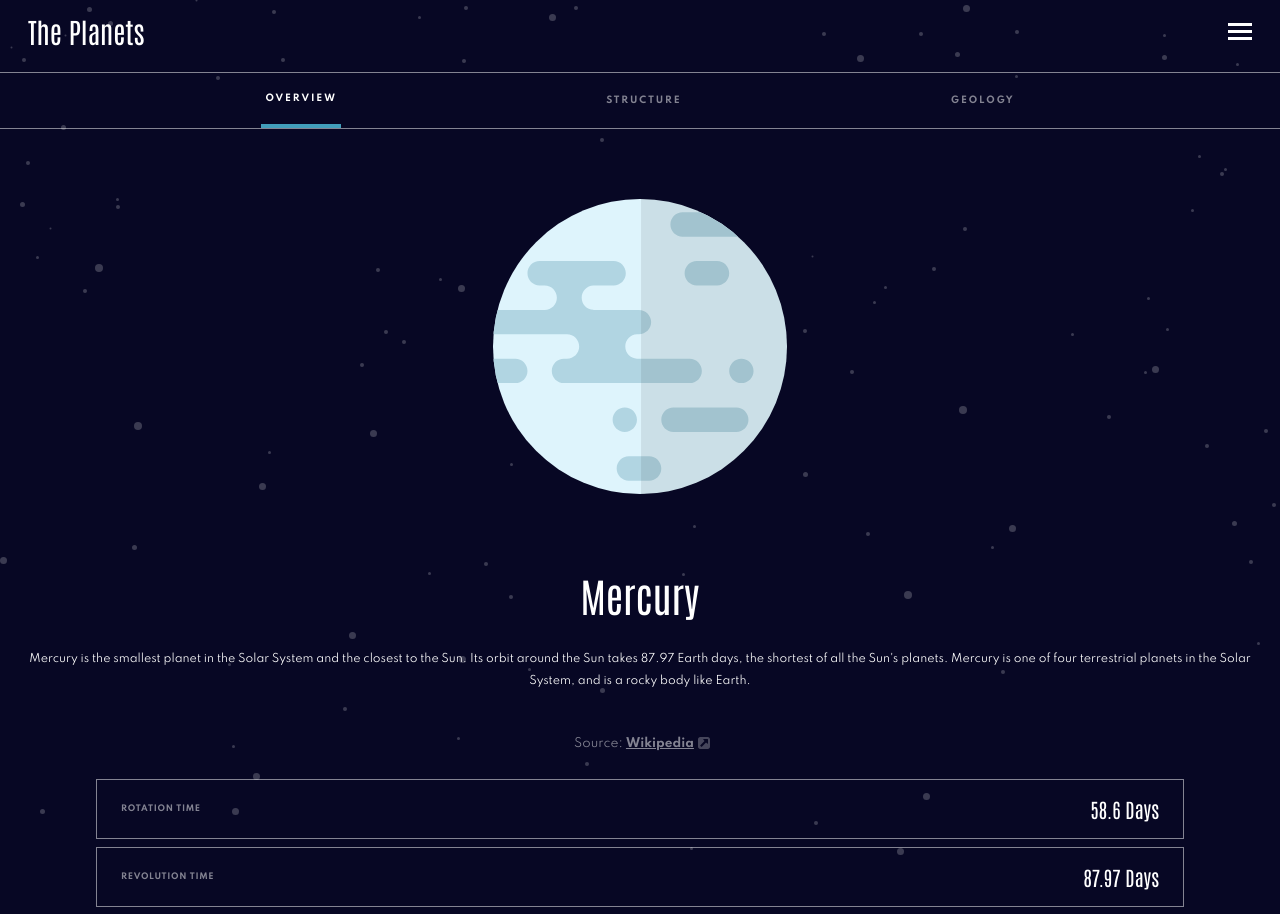
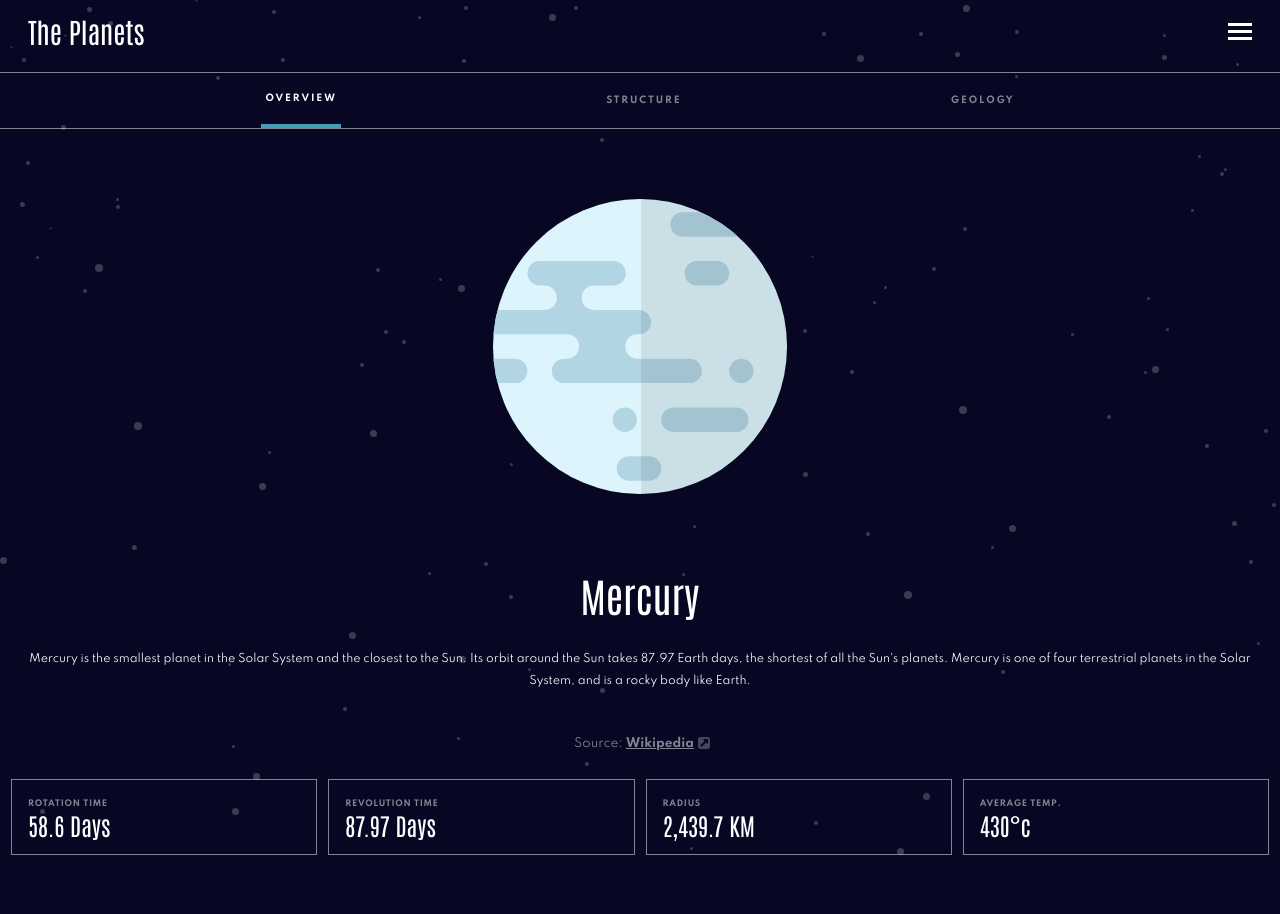
Before and after one commit to kristiingco/planets-fact-site, a React (Create React App) app: page /mercury in a window 1280 px wide. Shown: the top 914 px of the page. After the commit the page ends 863 px from the top, so only its background shows below. Built offline with nearby package versions, Linux system fonts and the light colour scheme.

Commit message:
Add media queries for statistics for tablet view

```diff
--- a/src/components/planet/planet-statistics/PlanetStatistics.js
+++ b/src/components/planet/planet-statistics/PlanetStatistics.js
@@ -3,7 +3,7 @@ import "./PlanetStatistics.scss";
 
 const PlanetStatistics = ({ rotation, revolution, radius, temperature }) => {
   return (
-    <div>
+    <div className="planet-statistics-list">
       <div className="planet-statistics">
         <span className="planet-statistics-type">Rotation Time</span>
         <span className="planet-statistics-number">{rotation}</span>
--- a/src/components/planet/planet-statistics/PlanetStatistics.scss
+++ b/src/components/planet/planet-statistics/PlanetStatistics.scss
@@ -1,3 +1,6 @@
+.planet-statistics-list {
+    display: flex;
+    flex-direction: column;
     .planet-statistics {
         display: flex;
         margin: 0 auto;
@@ -25,3 +28,33 @@
 
         }
     }
+}
+
+
+
+@media all and (min-width: 630px) {
+    .planet-statistics-list {
+
+        flex-direction: row;
+        justify-content: center;
+
+        .planet-statistics {
+            flex-direction: column;
+            align-items: flex-start;
+            padding: 16px;
+            margin-right: 11px;
+
+            .planet-statistics-number {
+                font-size: 24px;
+            }
+        }
+
+        .planet-statistics:first-of-type {
+            margin-left: 11px;
+        }
+
+        .planet-statistics:last-of-type {
+            margin-right: 11px;
+        }
+    }
+}
```
Lines whose indentation alone changed are shown as unchanged.
